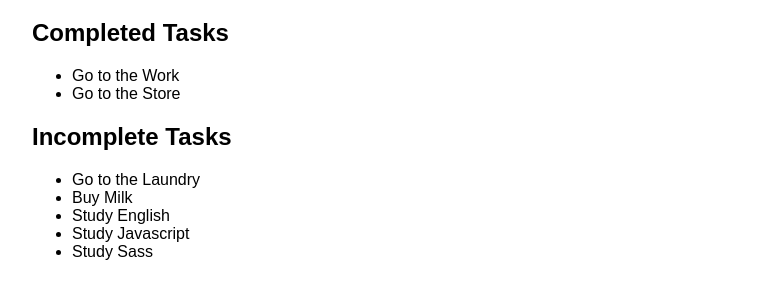
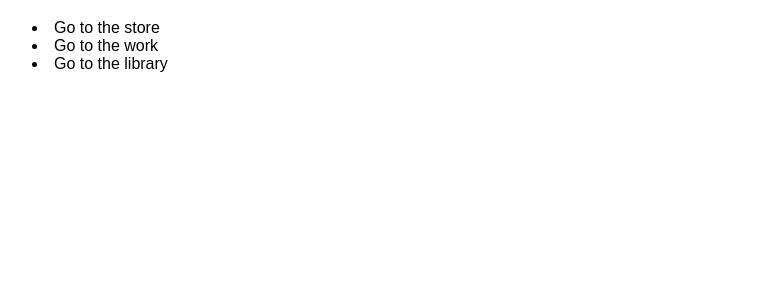
Before and after one commit to sonusbeat/vuejs-tutorial, a plain HTML site: page index.html in a window 1280 px wide. Shown: the part 61-360 px from the top of the page, without its empty margins (0-778 px from the left). Drawn offline with nearby package versions, Linux system fonts and the light colour scheme.

Commit message:
Components

```diff
--- a/index.html
+++ b/index.html
@@ -15,66 +15,12 @@
         <h1 class="text-center">VueJs Tutorial</h1>
 
         <div id="app">
-            <!-- <h2 v-text="new Date()"></h2> -->
-
-            <!-- <h2> -->
-                <!-- {{ message.split('').reverse().join('') }} -->
-                <!-- {{ reversedMessage }} -->
-            <!-- </h2>   -->
-
-            <h2>Completed Tasks</h2>
-
-            <ul>
-                <li v-for="task in completedTasks">{{ task.description }}</li>
-            </ul>
-
-            <h2>Incomplete Tasks</h2>
-
-            <ul>
-                <li v-for="task in incompleteTasks" v-text="task.description"></li>
-            </ul>
+            <task>Go to the store</task>
+            <task>Go to the work</task>
+            <task>Go to the library</task>
         </div><!-- /#app -->
     </div>
 
-    <script>
-        let app = new Vue({
-            el: '#app',
-
-            data: {
-                message: 'Hola Mundo',
-
-                tasks: [
-                    { description: 'Go to the Work', completed: true },
-                    { description: 'Go to the Store', completed: true },
-                    { description: 'Go to the Laundry', completed: false },
-                    { description: 'Buy Milk', completed: false },
-                    { description: 'Study English', completed: false },
-                    { description: 'Study Javascript', completed: false },
-                    { description: 'Study Sass', completed: false },
-                ]
-            },
-
-            computed: {
-                reversedMessage() {
-                    return this.message.split('').reverse().join('');
-                },
-
-                completedTasks() {
-
-                // ES6 Sintaxis
-                return this.tasks.filter(task => task.completed);
-
-                // Previous Javascript
-                // this.tasks.filter(function (task) {
-                //     return task.completed;
-                // })
-                },
-
-                incompleteTasks() {
-                    return this.tasks.filter(task => ! task.completed);
-                }
-            }
-        });
-    </script>
+    <script src="/js/main.js"></script>
 </body>
 </html>
--- /dev/null
+++ b/js/main.js
@@ -0,0 +1,17 @@
+Vue.component('task', {
+    template: '<li><slot></slot></li>',
+
+    data() {
+        return {
+            message: 'This is a message from component'
+        };
+    }
+});
+
+let app = new Vue({
+    el: '#app',
+
+    data: {
+        message: 'This is a root message'
+    }
+});
```
